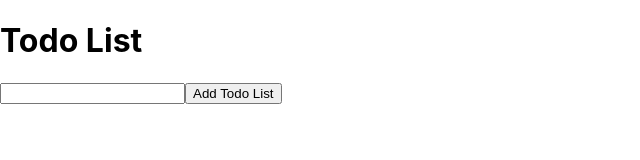
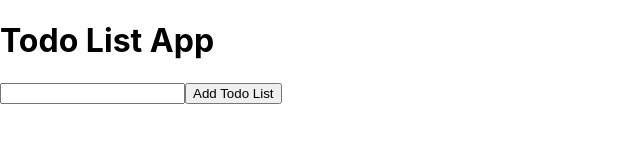
Before and after one commit to Aman29051/ToDoReactApp, a React (Create React App) app: page / in a window 1280 px wide. Shown: the top 160 px of the page, without its empty margins (0-640 px from the left). Built offline with nearby package versions, Linux system fonts and the light colour scheme.

Commit message:
Update App.js

```diff
--- a/src/App.js
+++ b/src/App.js
@@ -22,7 +22,7 @@ function App() {
 
   return (
     <div>
-      <h1>Todo List</h1>
+      <h1>Todo List App</h1>
       <div>
         <input type="text" value={inputValue} onChange={handleInputChange} />
         <button onClick={addTodo}>Add Todo List</button>
```
